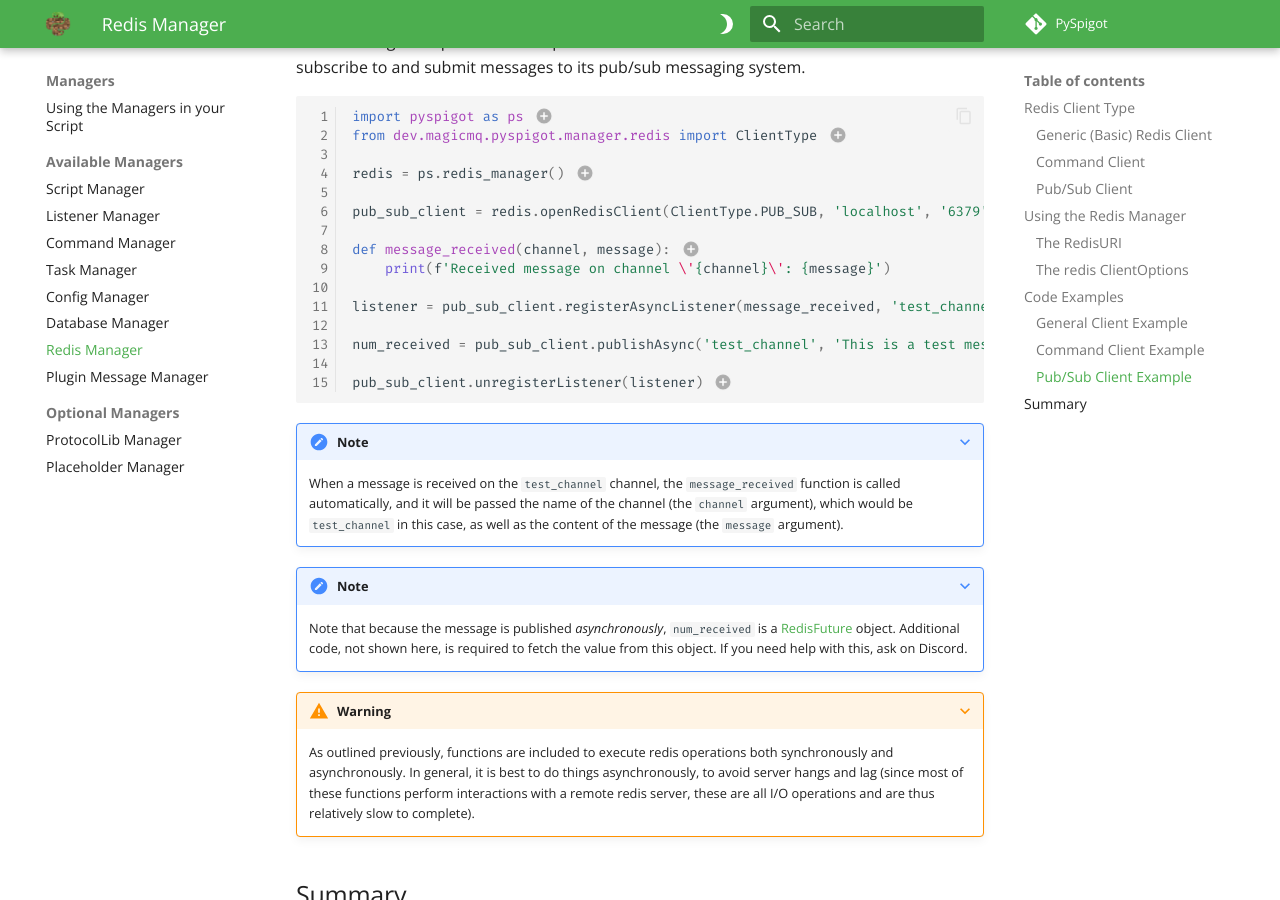
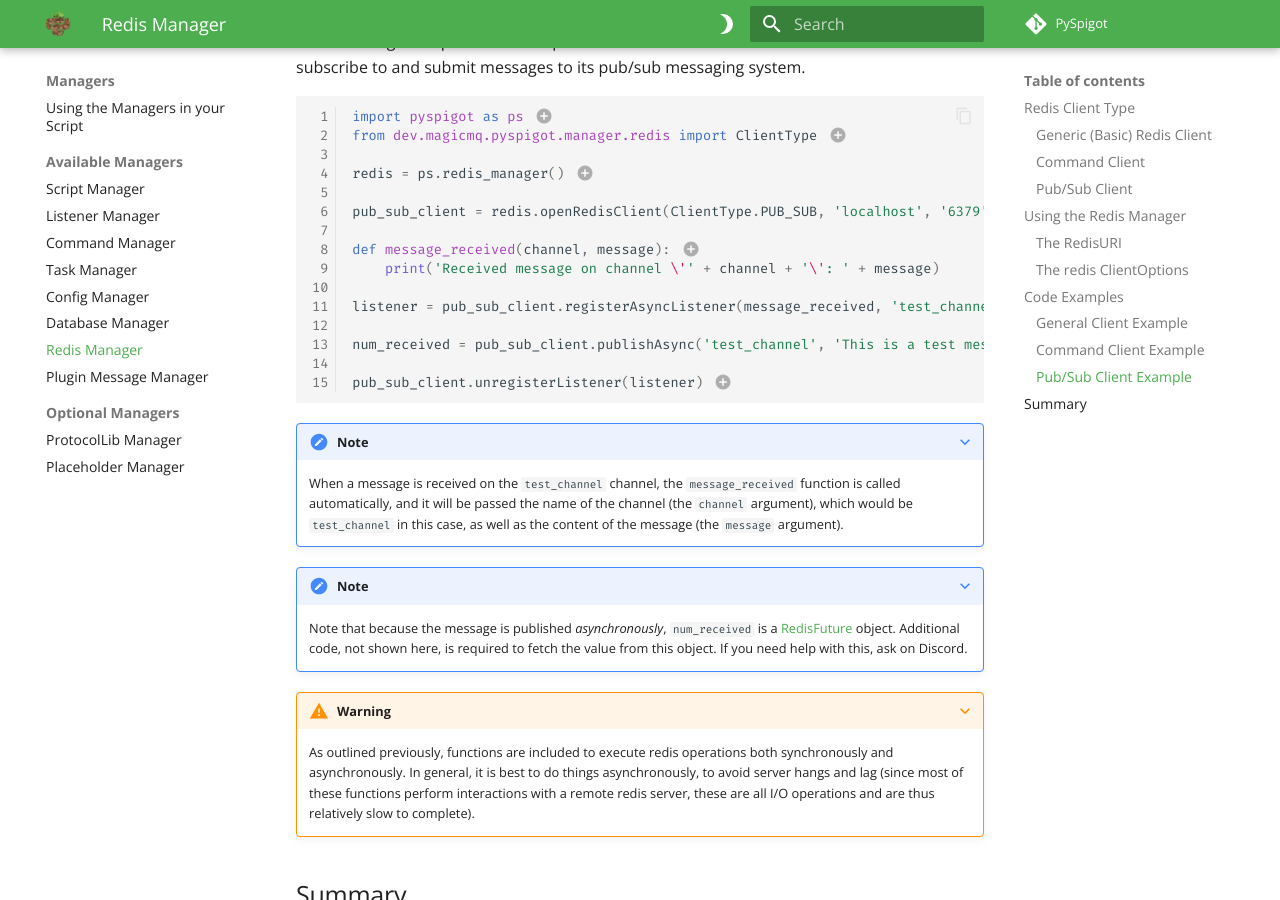
Before and after one commit to magicmq/pyspigot-documentation, an MkDocs documentation site: the page built from docs/managers/redis.md, in a window 1280 px wide and 900 px high, scrolled down 5370 px. Built offline with MkDocs 1.6.1 and Material for MkDocs 9.7.7, drawn with Linux system fonts in a browser that asks for light colours; comment, search, counter and statistics services are not loaded.

```diff
--- a/docs/managers/redis.md
+++ b/docs/managers/redis.md
@@ -169,7 +169,7 @@
 pub_sub_client = redis.openRedisClient(ClientType.PUB_SUB, 'localhost', '6379', None) # (4)!
 
 def message_received(channel, message): # (5)!
-    print(f'Received message on channel \'{channel}\': {message}')
+    print('Received message on channel \'' + channel + '\': ' + message)
 
 listener = pub_sub_client.registerAsyncListener(message_received, 'test_channel') # (6)!
 
```
